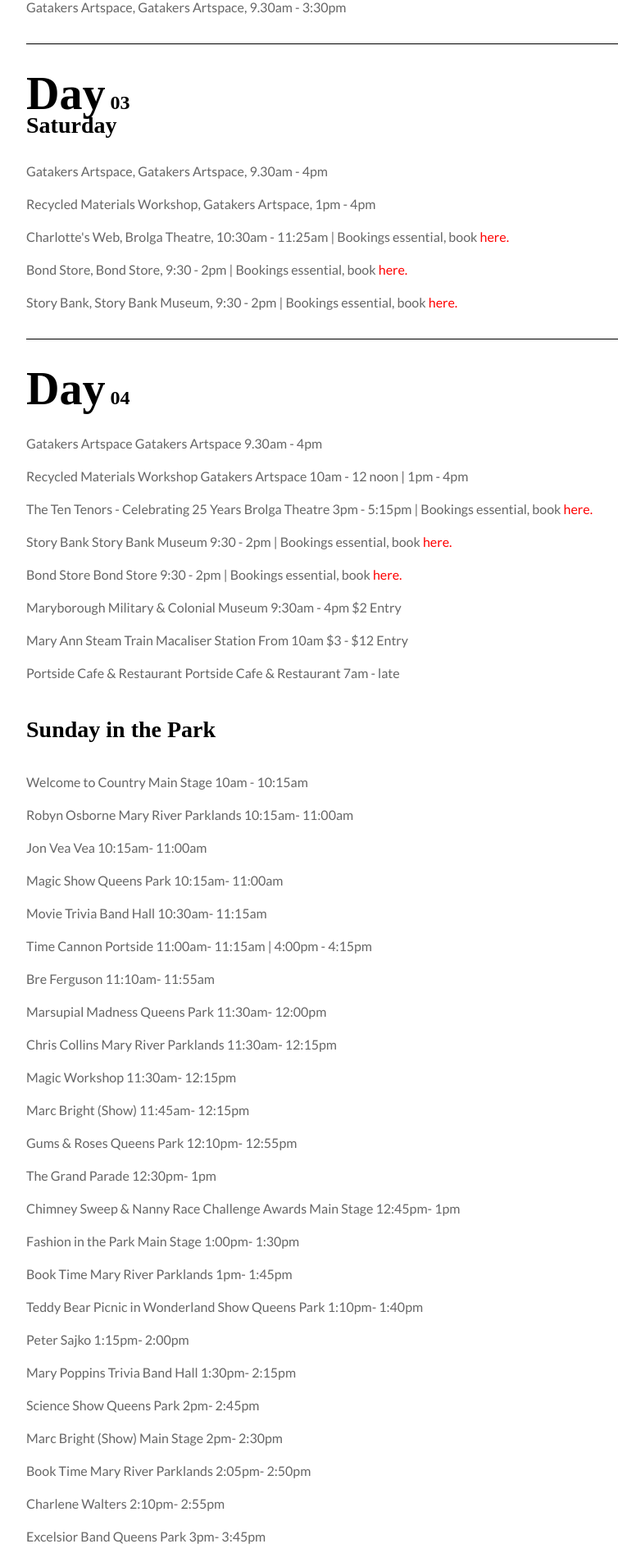
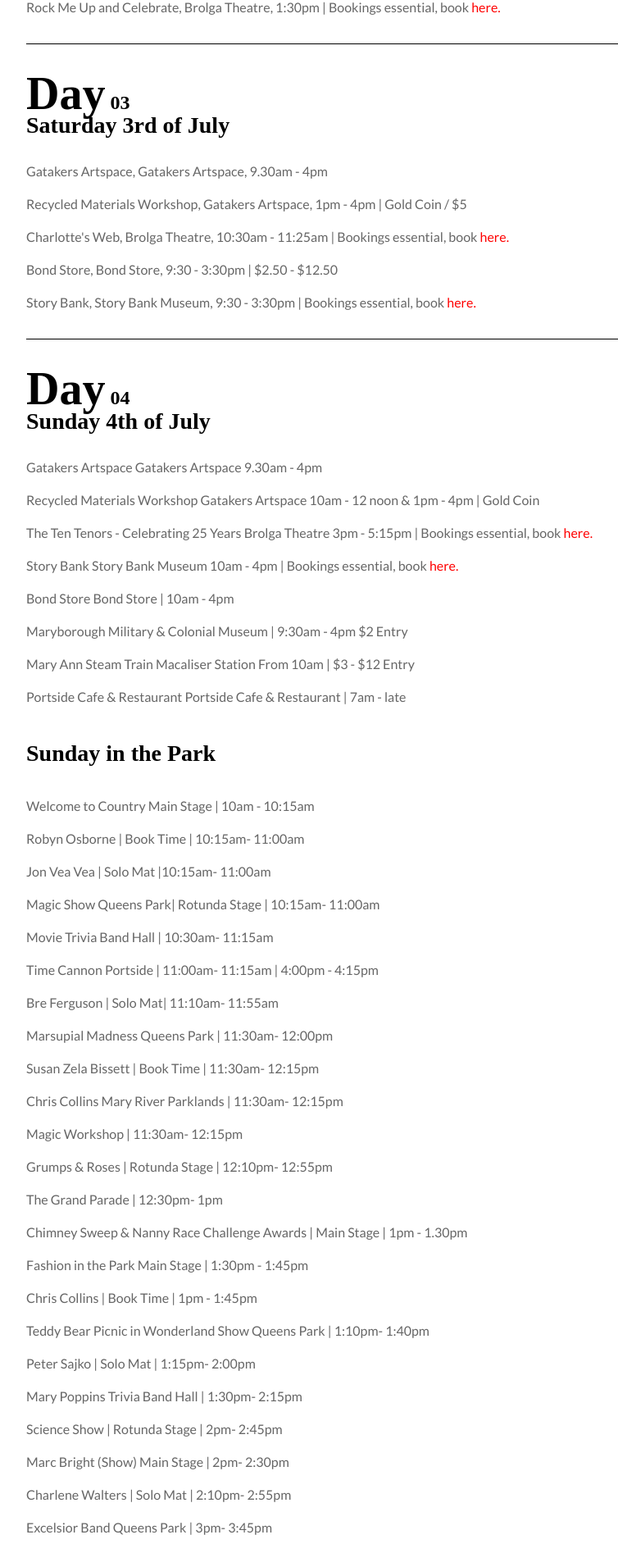
Before and after one commit to idickinson94/Mary-Poppins, a Next.js app: page /program in a window 1280 px wide. Shown: the part 876-2770 px from the top of the page at 82% size, without its empty margins (224-978 px from the left). Built offline with nearby package versions, Linux system fonts and the light colour scheme; no server answers; a web font is replaced by a local one.

Commit message:
program updates

```diff
--- a/pages/program.js
+++ b/pages/program.js
@@ -18,11 +18,10 @@
             <h5>
               Day <span>01</span>
             </h5>
-            <h6>Thursday</h6>
+            <h6>Thursday 1st of July</h6>
           </div>
           <div className={styles.item_content}>
             <p>Maryborough Markets, Maryborough CBD, 7am - 12 noon</p>
-            <p>Basket Weaving Workshop Gatakers Artspace</p>
             <p>Gatakers Artspace, Gatakers Artspace, 9.30am - 3:30pm</p>
             <p>
               Story Bank, Story Bank Museum, 9:30am - 3:30pm | Bookings
@@ -45,7 +44,7 @@
             <h5>
               Day <span>02</span>
             </h5>
-            <h6>Friday</h6>
+            <h6>Friday 2nd July</h6>
           </div>
           <div className={styles.item_content}>
             <p>
@@ -62,6 +61,14 @@
               </Link>{" "}
             </p>
             <p>Gatakers Artspace, Gatakers Artspace, 9.30am - 3:30pm</p>
+
+            <p>
+              Rock Me Up and Celebrate, Brolga Theatre, 1:30pm | Bookings
+              essential, book{" "}
+              <Link href="https://brolgat.sales.ticketsearch.com/sales/salesevent/12793">
+                <a>here.</a>
+              </Link>{" "}
+            </p>
           </div>
         </div>
 
@@ -70,11 +77,14 @@
             <h5>
               Day <span>03</span>
             </h5>
-            <h6>Saturday</h6>
+            <h6>Saturday 3rd of July</h6>
           </div>
           <div className={styles.item_content}>
             <p>Gatakers Artspace, Gatakers Artspace, 9.30am - 4pm</p>
-            <p>Recycled Materials Workshop, Gatakers Artspace, 1pm - 4pm</p>
+            <p>
+              Recycled Materials Workshop, Gatakers Artspace, 1pm - 4pm | Gold
+              Coin / $5
+            </p>
             <p>
               Charlotte's Web, Brolga Theatre, 10:30am - 11:25am | Bookings
               essential, book{" "}
@@ -82,14 +92,9 @@
                 <a>here.</a>
               </Link>{" "}
             </p>
+            <p>Bond Store, Bond Store, 9:30 - 3:30pm | $2.50 - $12.50 </p>
             <p>
-              Bond Store, Bond Store, 9:30 - 2pm | Bookings essential, book{" "}
-              <Link href="https://portside.ourfrasercoast.com.au/bond-store/bond-store-1">
-                <a>here.</a>
-              </Link>
-            </p>
-            <p>
-              Story Bank, Story Bank Museum, 9:30 - 2pm | Bookings essential,
+              Story Bank, Story Bank Museum, 9:30 - 3:30pm | Bookings essential,
               book{" "}
               <Link href="https://storybank.ourfrasercoast.com.au/">
                 <a>here.</a>
@@ -103,12 +108,13 @@
             <h5>
               Day <span>04</span>
             </h5>
+            <h6>Sunday 4th of July</h6>
           </div>
           <div className={styles.item_content}>
             <p>Gatakers Artspace Gatakers Artspace 9.30am - 4pm</p>
             <p>
-              Recycled Materials Workshop Gatakers Artspace 10am - 12 noon | 1pm
-              - 4pm
+              Recycled Materials Workshop Gatakers Artspace 10am - 12 noon & 1pm
+              - 4pm | Gold Coin
             </p>
             <p>
               The Ten Tenors - Celebrating 25 Years Brolga Theatre 3pm - 5:15pm
@@ -118,23 +124,20 @@
               </Link>
             </p>
             <p>
-              Story Bank Story Bank Museum 9:30 - 2pm | Bookings essential, book{" "}
+              Story Bank Story Bank Museum 10am - 4pm | Bookings essential, book{" "}
               <Link href="https://storybank.ourfrasercoast.com.au/">
                 <a>here.</a>
               </Link>
             </p>
+            <p>Bond Store Bond Store | 10am - 4pm</p>
             <p>
-              Bond Store Bond Store 9:30 - 2pm | Bookings essential, book{" "}
-              <Link href="https://portside.ourfrasercoast.com.au/bond-store/bond-store-1">
-                <a>here.</a>
-              </Link>
-            </p>
-            <p>Maryborough Military & Colonial Museum 9:30am - 4pm $2 Entry</p>
-            <p>
-              Mary Ann Steam Train Macaliser Station From 10am $3 - $12 Entry
+              Maryborough Military & Colonial Museum | 9:30am - 4pm $2 Entry
             </p>
             <p>
-              Portside Cafe & Restaurant Portside Cafe & Restaurant 7am - late
+              Mary Ann Steam Train Macaliser Station From 10am | $3 - $12 Entry
+            </p>
+            <p>
+              Portside Cafe & Restaurant Portside Cafe & Restaurant | 7am - late
             </p>
             <br />
 
@@ -142,40 +145,40 @@
               <h6>Sunday in the Park</h6>
             </div>
             <br />
-            <p>Welcome to Country Main Stage 10am - 10:15am</p>
-            <p>Robyn Osborne Mary River Parklands 10:15am- 11:00am</p>
-            <p>Jon Vea Vea 10:15am- 11:00am</p>
-            <p>Magic Show Queens Park 10:15am- 11:00am</p>
-            <p>Movie Trivia Band Hall 10:30am- 11:15am</p>
-            <p>Time Cannon Portside 11:00am- 11:15am | 4:00pm - 4:15pm</p>
-            <p>Bre Ferguson 11:10am- 11:55am</p>
-            <p>Marsupial Madness Queens Park 11:30am- 12:00pm</p>
-            <p>Chris Collins Mary River Parklands 11:30am- 12:15pm</p>
-            <p>Magic Workshop 11:30am- 12:15pm</p>
-            <p>Marc Bright (Show) 11:45am- 12:15pm</p>
-            <p>Gums & Roses Queens Park 12:10pm- 12:55pm</p>
-            <p>The Grand Parade 12:30pm- 1pm</p>
+            <p>Welcome to Country Main Stage | 10am - 10:15am</p>
+            <p>Robyn Osborne | Book Time | 10:15am- 11:00am</p>
+            <p>Jon Vea Vea | Solo Mat |10:15am- 11:00am</p>
+            <p>Magic Show Queens Park| Rotunda Stage | 10:15am- 11:00am</p>
+            <p>Movie Trivia Band Hall | 10:30am- 11:15am</p>
+            <p>Time Cannon Portside | 11:00am- 11:15am | 4:00pm - 4:15pm</p>
+            <p>Bre Ferguson | Solo Mat| 11:10am- 11:55am</p>
+            <p>Marsupial Madness Queens Park | 11:30am- 12:00pm</p>
+            <p>Susan Zela Bissett | Book Time | 11:30am- 12:15pm</p>
+            <p>Chris Collins Mary River Parklands | 11:30am- 12:15pm</p>
+            <p>Magic Workshop | 11:30am- 12:15pm</p>
+            <p>Grumps & Roses | Rotunda Stage | 12:10pm- 12:55pm</p>
+            <p>The Grand Parade | 12:30pm- 1pm</p>
             <p>
-              Chimney Sweep & Nanny Race Challenge Awards Main Stage 12:45pm-
-              1pm
+              Chimney Sweep & Nanny Race Challenge Awards | Main Stage | 1pm -
+              1.30pm
             </p>
-            <p>Fashion in the Park Main Stage 1:00pm- 1:30pm</p>
-            <p>Book Time Mary River Parklands 1pm- 1:45pm</p>
+            <p>Fashion in the Park Main Stage | 1:30pm - 1:45pm</p>
+            <p>Chris Collins | Book Time | 1pm - 1:45pm </p>
             <p>
-              Teddy Bear Picnic in Wonderland Show Queens Park 1:10pm- 1:40pm
+              Teddy Bear Picnic in Wonderland Show Queens Park | 1:10pm- 1:40pm
             </p>
-            <p>Peter Sajko 1:15pm- 2:00pm</p>
-            <p>Mary Poppins Trivia Band Hall 1:30pm- 2:15pm</p>
-            <p>Science Show Queens Park 2pm- 2:45pm</p>
-            <p>Marc Bright (Show) Main Stage 2pm- 2:30pm</p>
-            <p>Book Time Mary River Parklands 2:05pm- 2:50pm</p>
-            <p>Charlene Walters 2:10pm- 2:55pm</p>
-            <p>Excelsior Band Queens Park 3pm- 3:45pm</p>
-            <p>Music Trivia Band Hall 3pm- 3:45pm</p>
+            <p>Peter Sajko | Solo Mat | 1:15pm- 2:00pm</p>
+            <p>Mary Poppins Trivia Band Hall | 1:30pm- 2:15pm</p>
+            <p>Science Show | Rotunda Stage | 2pm- 2:45pm</p>
+            <p>Marc Bright (Show) Main Stage | 2pm- 2:30pm</p>
+
+            <p>Charlene Walters | Solo Mat | 2:10pm- 2:55pm</p>
+            <p>Excelsior Band Queens Park | 3pm- 3:45pm</p>
+            <p>Music Trivia Band Hall | 3pm- 3:45pm</p>
             <p>
-              The TEN Tenors- Celebrating 25 Years Brolga Theatre 3pm- 5:15pm
+              The TEN Tenors- Celebrating 25 Years Brolga Theatre | 3pm- 5:15pm
             </p>
-            <p>Book Time Mary River Parklands 3:10pm- 3:55pm</p>
+
             <p>
               Marc Bright (Art Mural) Mary River Parklands & Queens Park ALL
             </p>
@@ -195,6 +198,33 @@
               Glen Rhodes- Roving Mary River Parklands & Queens Park All day
             </p>
             <p>Wayne Fleming Mary River Parklands & Queens Park All day</p>
+            <p>MELSA Minature Train Rides | Queens Park | All day | $2pp </p>
+            <p>
+              Tasting of Ports & Liqueurs - A tipple of Mary's Punch | Bond
+              Store | All Day{" "}
+            </p>
+            <p>Storytime | Bond Store </p>
+            <p>Story Bank Garden & Cottage | Story Bank | All Day | Free</p>
+            <p>
+              Storytelling in the Yarning Circle - Auntie Karen sharing stories
+              from Legends of Moonie Jarl | Story Bank | 10am - 10:30am | 11am -
+              11:30am | Inc in Story Bank Admission
+            </p>
+
+            <p>
+              Storytelling with Jane in the Theatrette - Sing Song & Story |
+              Story Bank | 12noon - 12:30pm | Inc in Story Bank Admission
+            </p>
+
+            <p>
+              The Inside Story - special tour of The Story Bank | 10.15am,
+              11.15am, 1pm, 2pm, 3pm | Inc in Story Bank Admission
+            </p>
+
+            <p>Rock Art | Story Bank Garden | All Day | FREE</p>
+            <p>
+              Moira Hansen playing the Calliope | Story Bank deck | 11am FREE
+            </p>
           </div>
         </div>
       </div>
```
